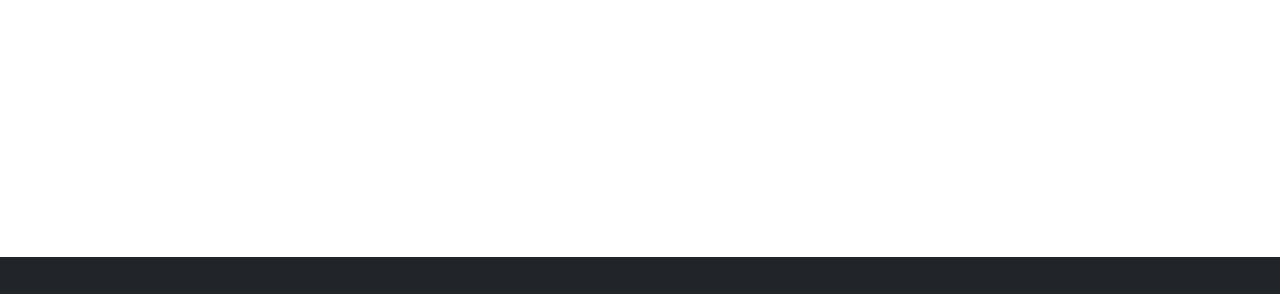
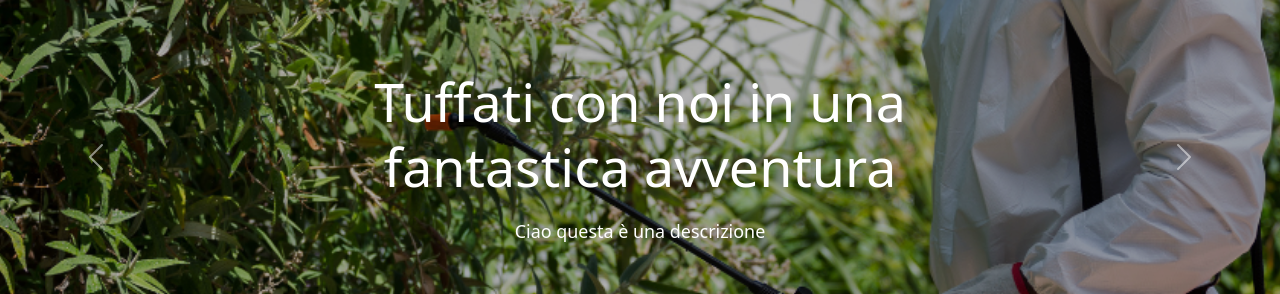
Before and after one commit to AntonioRoccoGit/DisinfestazioniUI, a Vue app: page / in a window 1280 px wide. Shown: the part 323-617 px from the top of the page. Built offline with nearby package versions, Linux system fonts and the light colour scheme.

Commit message:
aggiunto jumbo + carosello

```diff
--- /dev/null
+++ b/src/components/Jumbo.vue
@@ -0,0 +1,142 @@
+<script setup>
+import { defineProps, nextTick } from 'vue'
+import { ref, onMounted, onBeforeUnmount } from 'vue'
+import { Carousel } from 'bootstrap'
+
+const props = defineProps({
+    items: {
+        type: Array,
+        required: true,
+    },
+    height: {
+        type: String,
+        default: '80vh'
+    },
+    overlay: {
+        type: Boolean,
+        default: true
+    },
+    overlayColor: {
+        type: String,
+        default: 'rgba(0,0,0,0.3)'
+    },
+    interval: {
+        type: Number,
+        default: 6000
+    }
+})
+const carouselRef = ref(null)
+let carouselInstance = null
+
+onMounted(async () => {
+    await nextTick()
+
+    const el = carouselRef.value
+    if (!el) return
+
+    // 🔥 IMPORTANTE: rimuove eventuale istanza precedente
+    const existing = Carousel.getInstance(el)
+    if (existing) existing.dispose()
+
+    // ✅ Inizializzazione manuale, nessun data-bs-ride
+    carouselInstance = new Carousel(el, {
+        interval: props.interval,
+        pause: false,
+        ride: false, // manuale
+        wrap: true
+    })
+
+    // Avvio manuale ciclo
+    carouselInstance.cycle()
+})
+
+onBeforeUnmount(() => {
+    if (carouselInstance) {
+        carouselInstance.pause()
+        carouselInstance.dispose()
+        carouselInstance = null
+    }
+})
+</script>
+
+<template>
+    <div
+        id="jumboCarousel"
+        class="carousel slide carousel-fade"
+        ref="carouselRef"
+    >
+        <div class="carousel-inner">
+            <div
+                v-for="(item, index) in items"
+                :key="index"
+                class="carousel-item"
+                :class="{ active: index === 0 }"
+            >
+                <div
+                    class="zoom-bg d-flex align-items-center justify-content-center text-white position-relative bg-dark"
+                    :style="{
+                        minHeight: height,
+                        backgroundImage: item.bgImage ? `url(${item.bgImage})` : 'none',
+                        backgroundSize: 'cover',
+                        backgroundPosition: 'center'
+                    }"
+                >
+                    <div
+                        v-if="overlay"
+                        class="position-absolute top-0 start-0 w-100 h-100"
+                        :style="{ backgroundColor: overlayColor, zIndex: 1 }"
+                    ></div>
+
+                    <div
+                        class="container position-relative text-center"
+                        style="z-index: 2;"
+                    >
+                        <component
+                            :is="item.component"
+                            v-bind="item.props"
+                        />
+                    </div>
+
+                </div>
+            </div>
+        </div>
+
+        <!-- Controlli -->
+        <button
+            class="carousel-control-prev"
+            type="button"
+            data-bs-target="#jumboCarousel"
+            data-bs-slide="prev"
+        >
+            <span
+                class="carousel-control-prev-icon"
+                aria-hidden="true"
+            ></span>
+            <span class="visually-hidden">Precedente</span>
+        </button>
+
+        <button
+            class="carousel-control-next"
+            type="button"
+            data-bs-target="#jumboCarousel"
+            data-bs-slide="next"
+        >
+            <span
+                class="carousel-control-next-icon"
+                aria-hidden="true"
+            ></span>
+            <span class="visually-hidden">Successivo</span>
+        </button>
+    </div>
+</template>
+<style scoped>
+.carousel-item .zoom-bg {
+    transition: transform 7s ease-in-out;
+    transform: scale(1);
+}
+
+.carousel-item.active .zoom-bg {
+    transform: scale(1.12);
+    /* zoom leggero e pulito */
+}
+</style>
--- /dev/null
+++ b/src/components/atomi/CardCarosello.vue
@@ -0,0 +1,35 @@
+<script setup>
+import { defineEmits, defineProps } from 'vue'
+
+const props = defineProps({
+    id: { type: [String, Number], required: true },
+    titolo: { type: String, required: true },
+    descrizione: { type: String, required: true },
+    //immagine: { type: String, default: '/src/assets/default.jpg' }
+})
+
+const emit = defineEmits(['selezionato'])
+
+function handleClick() {
+    emit('selezionato', props.id)
+}
+</script>
+
+<template>
+    <div>
+        <h1 class="card-title">{{ titolo }}</h1>
+        <p class="mt-3 card-text">{{ descrizione }}</p>
+    </div>
+</template>
+
+<style scoped>
+div {
+    width: 60%;
+    margin: 0 auto;
+}
+
+h1 {
+    font-size: 3rem;
+
+}
+</style>
--- /dev/null
+++ b/src/data/home/jumboItems.js
@@ -0,0 +1,16 @@
+import img1 from '@/assets/carosello1.png'
+import img2 from '@/assets/carosello2.jpg'
+import CardCarosello from '@/components/atomi/CardCarosello.vue';
+
+export const jumboItems = [
+    {
+        component: CardCarosello,
+        props: { id: 1, titolo: "Tuffati con noi in una fantastica avventura", descrizione: "Ciao questa è una descrizione" },
+        bgImage: img1
+    },
+    {
+        component: CardCarosello,
+        props: { id: 2, titolo: "Esploriamo insieme le coste della calabria", descrizione: "Ciao questa è una descrizione" },
+        bgImage: img2
+    }
+];
--- a/src/pages/Home.vue
+++ b/src/pages/Home.vue
@@ -1,9 +1,11 @@
 <script setup>
-
+import Jumbo from '@/components/Jumbo.vue';
+import { jumboItems } from '@/data/home/jumboItems'
 
 </script>
 
 <template>
+    <Jumbo :items="jumboItems"></Jumbo>
     <h1>CIAOOOOOOOOOOOOO</h1>
 </template>
 
```
Also changed, not shown: src/assets/carosello1.png (added), src/assets/carosello2.jpg (added).
